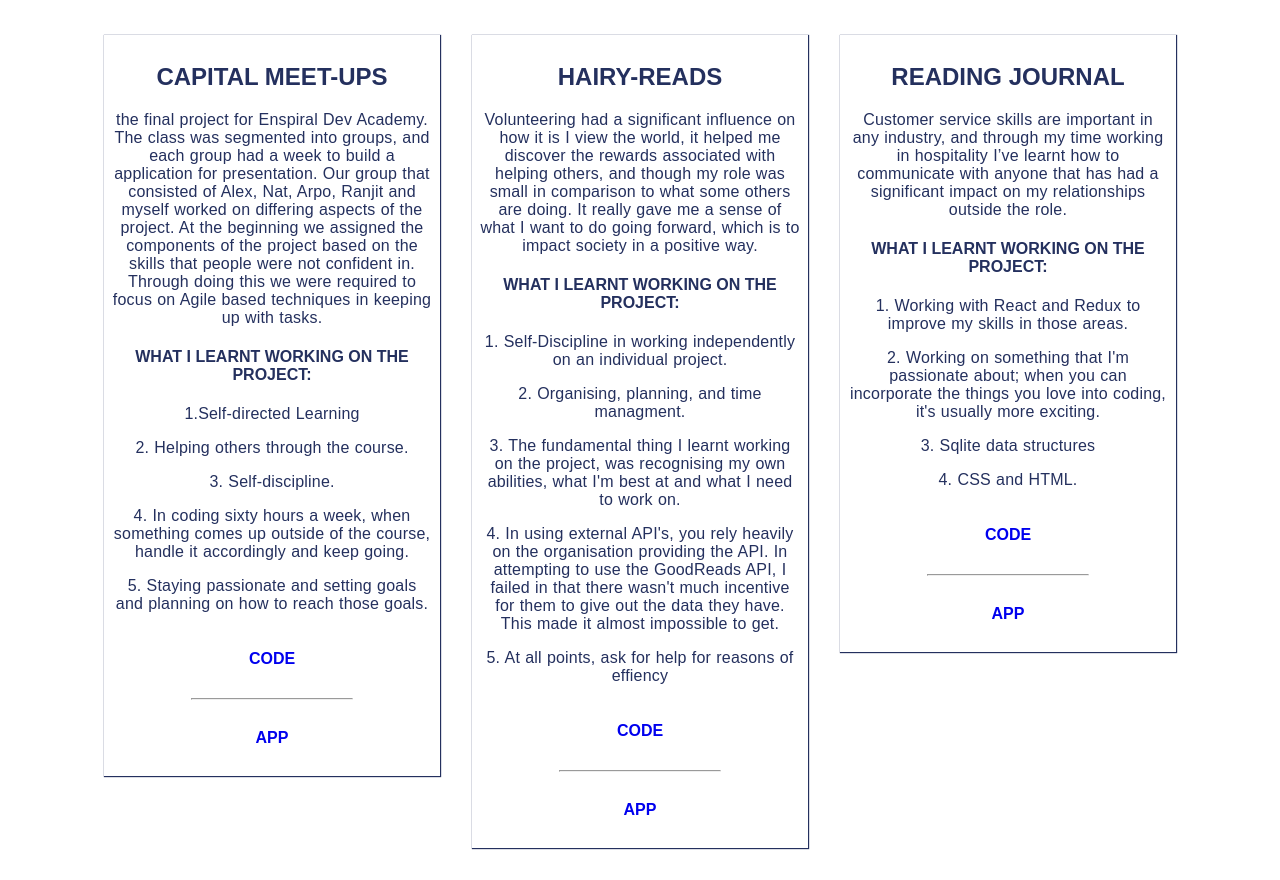
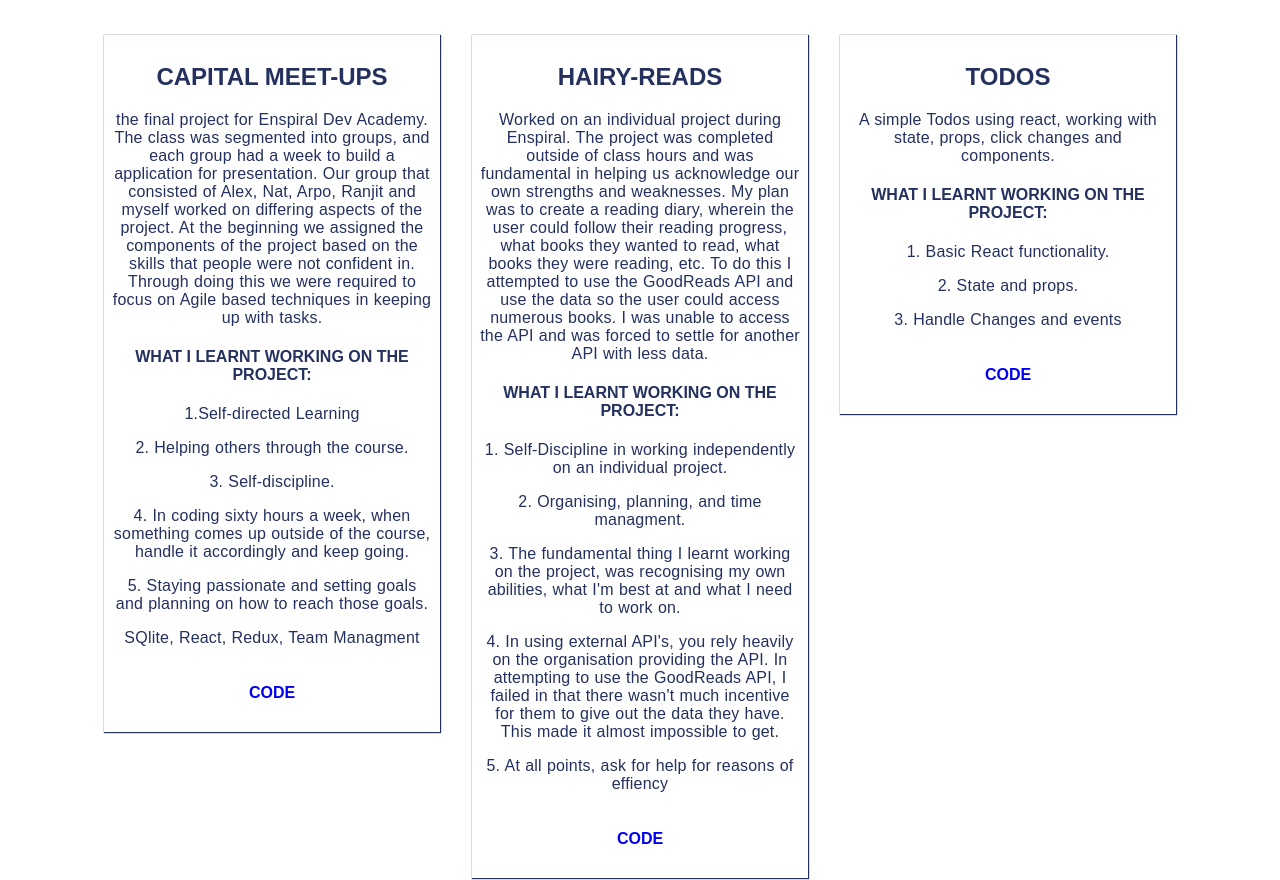
Before and after one commit to HarryCandlish/Portfolio-Gatsby, a Gatsby site: page / in a window 1280 px wide. Shown: the part 574-1454 px from the top of the page. Built offline with nearby package versions, Linux system fonts and the light colour scheme; Gatsby itself is replaced by a stand-in of ours.

Commit message:
wrote descriptions

```diff
--- a/src/pages/index.js
+++ b/src/pages/index.js
@@ -45,22 +45,23 @@ const IndexPage = () => {
               5. Staying passionate and setting goals and planning on how to
               reach those goals.
             </p>
-            <a href="#">
+            <p>SQlite, React, Redux, Team Managment</p>
+            <a href="https://github.com/kahu-2019/meet-ups">
               <h4>CODE</h4>
-            </a>
-            <hr />
-            <a href="#">
-              <h4>APP</h4>
             </a>
           </li>
           <li className={homeStyles.project}>
             <h2>HAIRY-READS</h2>
             <p>
-              Volunteering had a significant influence on how it is I view the
-              world, it helped me discover the rewards associated with helping
-              others, and though my role was small in comparison to what some
-              others are doing. It really gave me a sense of what I want to do
-              going forward, which is to impact society in a positive way.
+              Worked on an individual project during Enspiral. The project was
+              completed outside of class hours and was fundamental in helping us
+              acknowledge our own strengths and weaknesses. My plan was to
+              create a reading diary, wherein the user could follow their
+              reading progress, what books they wanted to read, what books they
+              were reading, etc. To do this I attempted to use the GoodReads API
+              and use the data so the user could access numerous books. I was
+              unable to access the API and was forced to settle for another API
+              with less data.
             </p>
 
             <h4>WHAT I LEARNT WORKING ON THE PROJECT:</h4>
@@ -81,41 +82,23 @@ const IndexPage = () => {
               the data they have. This made it almost impossible to get.
             </p>
             <p>5. At all points, ask for help for reasons of effiency </p>
-            <a href="#">
+            <a href="https://github.com/HarryCandlish/HairyReads/blob/master/client/components/Fiction.jsx">
               <h4>CODE</h4>
-            </a>
-            <hr />
-            <a href="#">
-              <h4>APP</h4>
             </a>
           </li>
           <li className={homeStyles.project}>
-            <h2>READING JOURNAL</h2>
+            <h2>TODOS</h2>
             <p>
-              Customer service skills are important in any industry, and through
-              my time working in hospitality I’ve learnt how to communicate with
-              anyone that has had a significant impact on my relationships
-              outside the role.
+              A simple Todos using react, working with state, props, click
+              changes and components.
             </p>
             <h4>WHAT I LEARNT WORKING ON THE PROJECT:</h4>
-            <p className={homeStyles.lists}>
-              1. Working with React and Redux to improve my skills in those
-              areas.
-            </p>
-            <p>
-              2. Working on something that I'm passionate about; when you can
-              incorporate the things you love into coding, it's usually more
-              exciting.
-            </p>
-            <p>3. Sqlite data structures</p>
-            <p>4. CSS and HTML.</p>
+            <p className={homeStyles.lists}>1. Basic React functionality.</p>
+            <p>2. State and props.</p>
+            <p>3. Handle Changes and events</p>
 
-            <a href="#">
+            <a href="https://github.com/HarryCandlish/todos-react">
               <h4>CODE</h4>
-            </a>
-            <hr />
-            <a href="#">
-              <h4>APP</h4>
             </a>
           </li>
         </ol>
```
